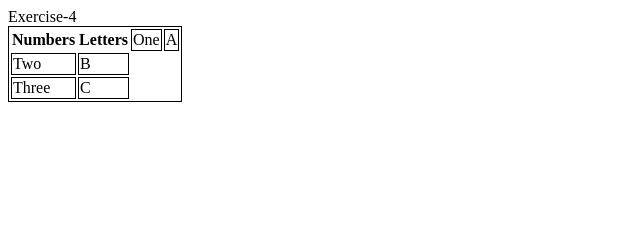
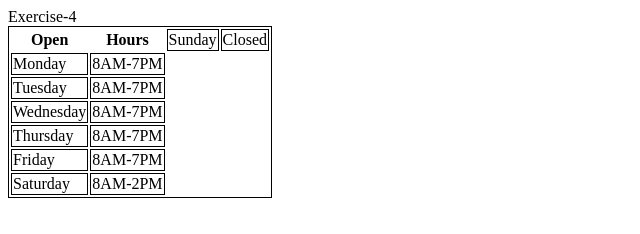
Before and after one commit to AmberM032001/exercise-4, a plain HTML site: page index.html in a window 1280 px wide. Shown: the whole page, without its empty margins (0-640 px from the left). Drawn offline with Linux system fonts and the light colour scheme.

Commit message:
Changes to Hours

```diff
--- a/index.html
+++ b/index.html
@@ -20,23 +20,51 @@
     <body>
         <table>
           <tr>
-            <th>Numbers</th>
-            <th>Letters</th>
-            <td>One</td>
-            <td>A</td>
+            <th>Open</th>
+            <th>Hours</th>
+
+            <td>Sunday</td>
+            <td>Closed</td>
             </tr>
 
 
             <tr>
-                <td>Two</td>
-                <td>B</td>
+                <td>Monday</td>
+                <td>8AM-7PM</td>
             </tr>
 
 
             <tr>
-                <td>Three</td>
-                <td>C</td>
+                <td>Tuesday</td>
+                <td>8AM-7PM</td>
             </tr>
+
+
+            <tr>
+                <td>Wednesday</td>
+                <td>8AM-7PM</td>
+            </tr>
+
+
+            <tr>
+                <td>Thursday</td>
+                <td>8AM-7PM</td>
+            </tr>
+
+
+            <tr>
+                <td>Friday</td>
+                <td>8AM-7PM</td>
+            </tr>
+
+
+            <tr>
+                <td>Saturday</td>
+                <td>8AM-2PM</td>
+            </tr>
+
+
+
 
           </body>
         </html>
```
